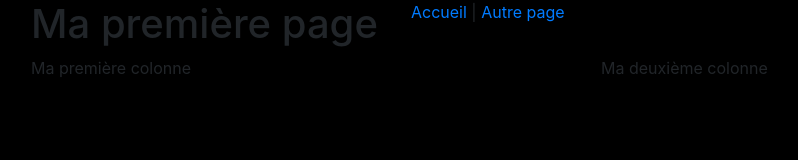
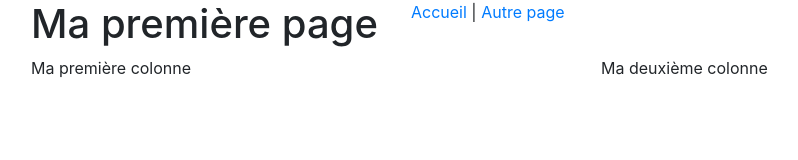
Before and after one commit to ruru56/DevFront, a plain HTML site: page index.html in a window 1280 px wide. Shown: the whole page, without its empty margins (54-852 px from the left). Drawn offline with nearby package versions, Linux system fonts and the light colour scheme.

Commit message:
Update style.css

```diff
--- a/style.css
+++ b/style.css
@@ -1,3 +1,3 @@
 body{
-	background-color: black;
+	background-color: black-yellow;
 }
```
